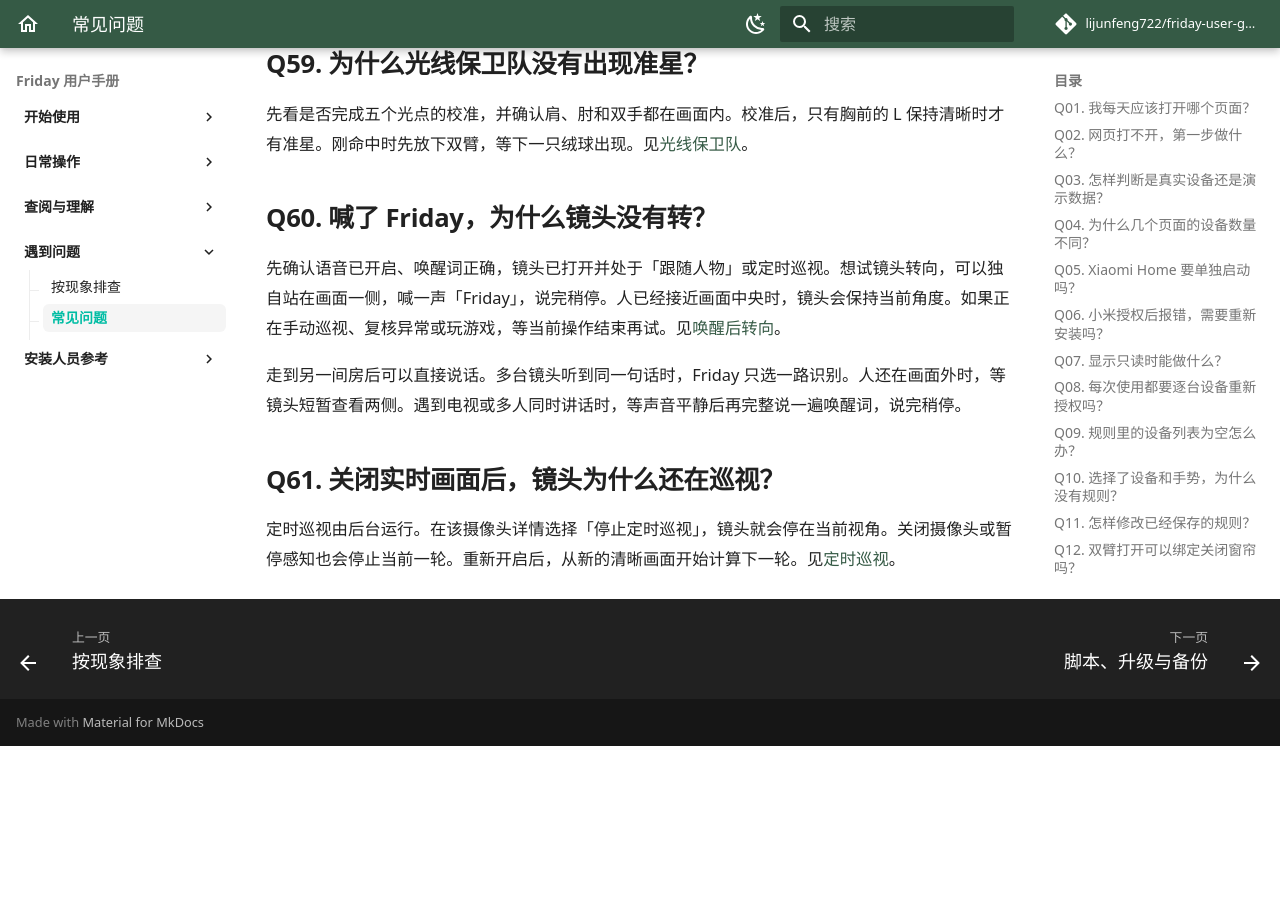
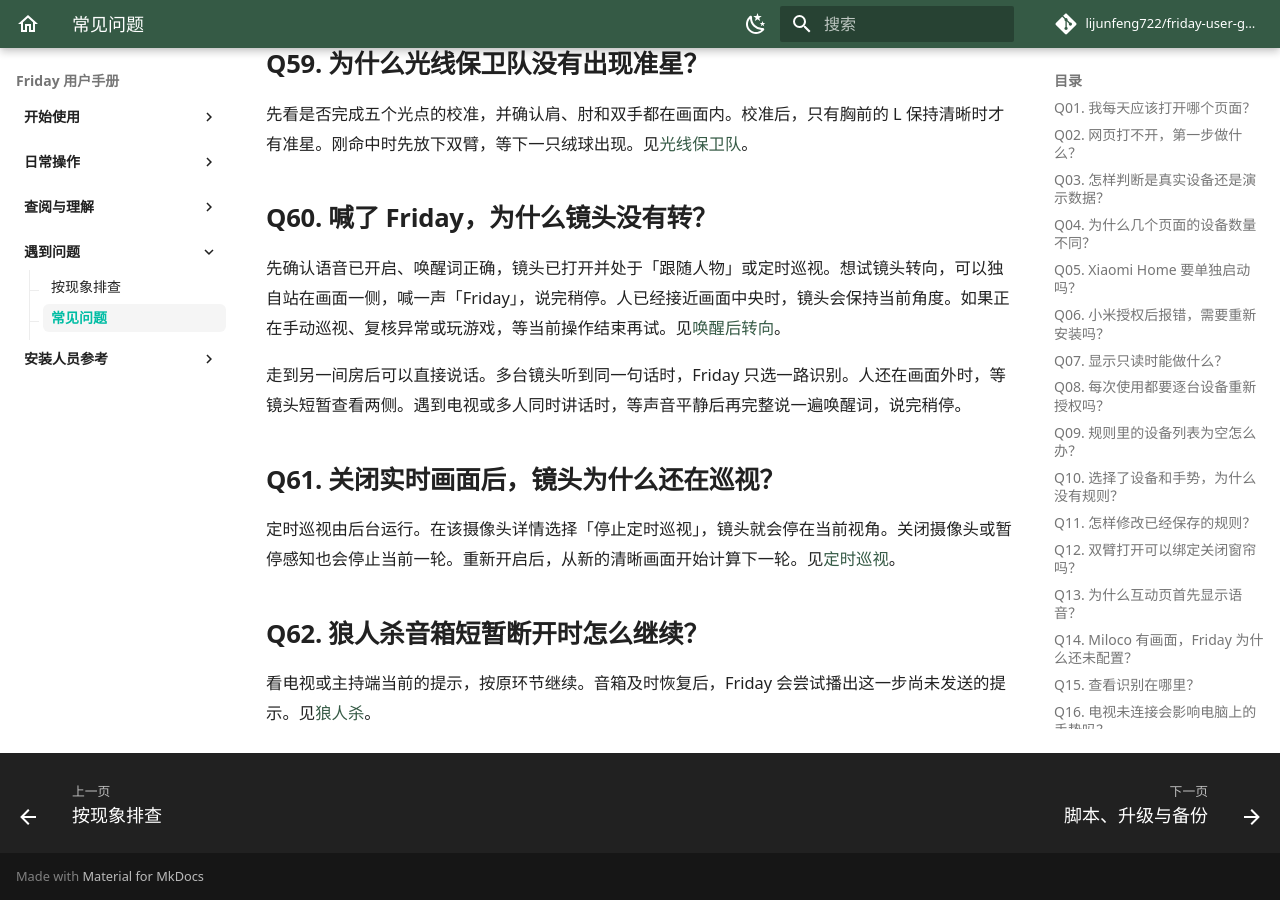
Before and after one commit to lijunfeng722/friday-user-guide, an MkDocs documentation site: the page built from docs/troubleshooting/faq.md, in a window 1280 px wide and 900 px high, scrolled down 9945 px. Built offline with MkDocs 1.6.1 and Material for MkDocs 9.7.7, drawn with Linux system fonts in a browser that asks for light colours; comment, search, counter and statistics services are not loaded; before the commit the page ends 10691 px from its top, so only the background shows below that.

Commit message:
文档：补充狼人杀播报和灯光恢复说明

```diff
--- a/docs/guides/games.md
+++ b/docs/guides/games.md
@@ -72,6 +72,8 @@
 ## 狼人杀
 
 从游戏库打开「狼人杀」，创建 6–12 人房间。大家在各自手机扫码入座并确认身份，主持端开始首夜。
+
+创建房间时可启用「Friday 语音主持」并选择氛围灯。音箱短暂断开时，可先看公屏的提示。音箱及时恢复后，Friday 会尝试播出当前环节尚未发送的提示。
 
 发言结束后在手机提交投票。收票后，手机和公屏同步展示结果。公屏按得票对象显示票数和投票座位，主持端也能按座位核对。已选的氛围灯在公布期间保持白天亮度。
 
@@ -192,7 +194,7 @@
 
 **大家需要重新扫码吗？** 手机留在原页面，看到「重新准备」后点击「准备好了」。大屏沿用原链接，主持人等全员准备后重新发牌。
 
-如果上一局灯光还有待恢复，先在结算页选择「恢复灯光」。选择「关闭房间」会结束本房间，手机和大屏随即退出。
+如果上一局灯光还有待恢复，先在结算页选择「恢复灯光」。选择「关闭房间」后，手机和大屏会退出，Friday 会恢复选中的氛围灯。需要补做恢复时，可从创建房间的页面选择「恢复灯光」。
 
 电视是单独的显示端。没有电视不妨碍电脑查看识别，但不能因此认定电视投放已经接通。
 
--- a/docs/troubleshooting/faq.md
+++ b/docs/troubleshooting/faq.md
@@ -271,3 +271,7 @@ ARL · Codex 使用原共享运行服务。选择 OpenAI API 时，Friday 需要
 ## Q61. 关闭实时画面后，镜头为什么还在巡视？
 
 定时巡视由后台运行。在该摄像头详情选择「停止定时巡视」，镜头就会停在当前视角。关闭摄像头或暂停感知也会停止当前一轮。重新开启后，从新的清晰画面开始计算下一轮。见[定时巡视](../guides/cameras.md#定时巡视)。
+
+## Q62. 狼人杀音箱短暂断开时怎么继续？
+
+看电视或主持端当前的提示，按原环节继续。音箱及时恢复后，Friday 会尝试播出这一步尚未发送的提示。见[狼人杀](../guides/games.md#狼人杀)。
```
Also changed, not shown: USER_MANUAL.md (+7 -1 lines).
